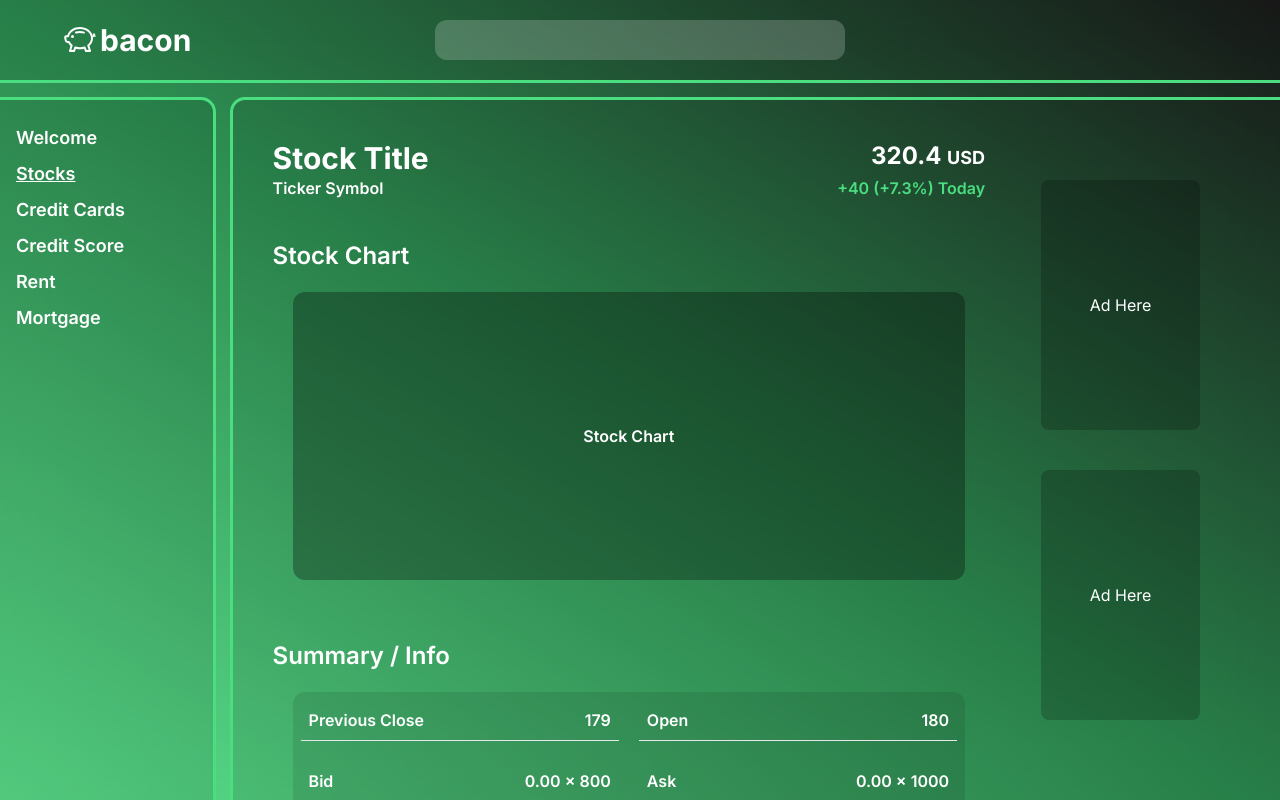
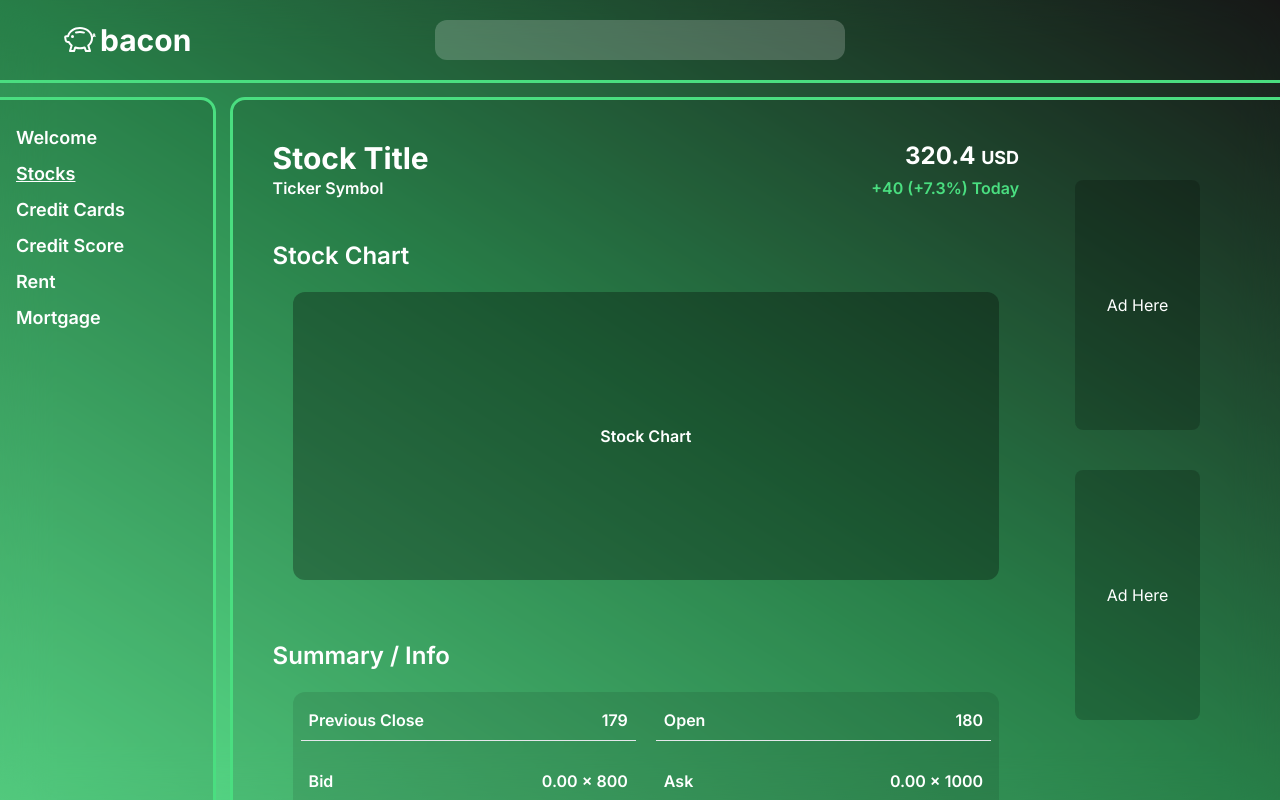
Before and after one commit to davidpierce24/learn-stocks, a Next.js app: page / in a window 1280 px wide. Built offline with nearby package versions, Linux system fonts and the light colour scheme.

Commit message:
ad sizing updates

```diff
--- a/app/page.tsx
+++ b/app/page.tsx
@@ -39,7 +39,7 @@ export default function Home() {
           <div className="h-full w-full bg-black bg-opacity-10 rounded-tl-xl outline outline-green-400 flex p-10 gap-4 overflow-y-auto text-white">
 
             {/* content div*/}
-            <div className="bg-white bg-opacity-0 font-semibold basis-full lg:basis-3/4 flex flex-col gap-10">
+            <div className="bg-white bg-opacity-0 font-semibold basis-full lg:basis-full flex flex-col gap-10">
 
               <div>
                 <div className="flex justify-between">
@@ -53,11 +53,11 @@ export default function Home() {
                 </div>
               </div>
 
-              {/* chart */}
+              {/*main stock chart */}
               <div className="">
                 <span className="text-2xl">Stock Chart</span>
                 <div className="p-5">
-                  <div className="h-72 w-full bg-black bg-opacity-30 rounded-xl flex justify-center items-center">
+                  <div className="h-72 w-full bg-black bg-opacity-30 hover:bg-opacity-50 hover:shadow-lg rounded-xl flex justify-center items-center">
                     Stock Chart
                   </div>
                 </div>
@@ -75,7 +75,7 @@ export default function Home() {
                     <div className="basis-1/2">
 
                     </div> */}
-                    <div className="flex justify-between content-center p-2 border-b">
+                    <div className="flex justify-between content-center p-2 border-b hover:ring-1 hover:ring-offset-1 hover:ring-white">
                       <span>Previous Close</span>
                       <span>179</span>
                     </div>
@@ -210,7 +210,7 @@ export default function Home() {
 
 
             {/* Ad sidebar */}
-            <div className="hidden lg:inline-flex lg:basis-1/4 p-10 flex flex-col gap-10">
+            <div className="hidden lg:inline-flex lg:basis-1/4 max-w-sm p-10 flex flex-col gap-10">
               <div className="bg-black bg-opacity-20 rounded-lg h-full w-full flex justify-center items-center">
                     Ad Here
               </div>
```
